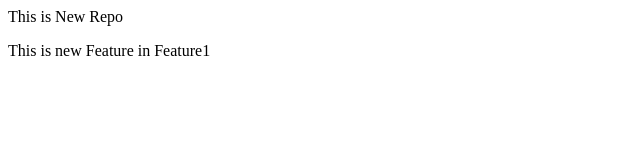
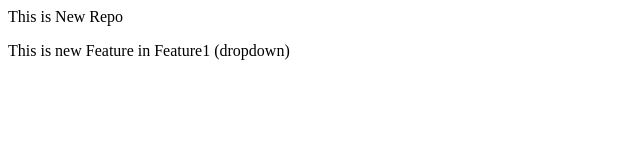
Before and after one commit to anasaim/LocalRepo, a plain HTML site: page index.html in a window 1280 px wide. Shown: the full height of the page, 0-640 px from the left. Drawn offline with Linux system fonts and the light colour scheme.

```diff
--- a/index.html
+++ b/index.html
@@ -1,2 +1,2 @@
 <p>This is New Repo</p>
-<p>This is new Feature in Feature1</p>
+<p>This is new Feature in Feature1 (dropdown)</p>
```
